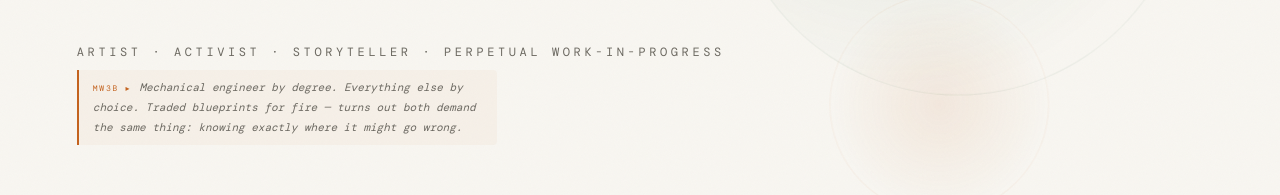
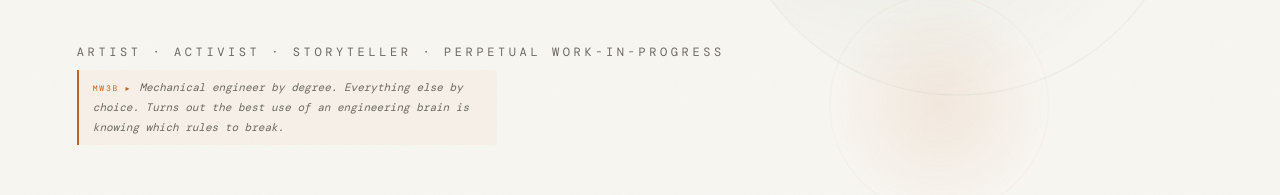
Before and after one commit to omkardhara/Website, a React (Create React App) app: page / in a window 1280 px wide. Shown: the part 462-657 px from the top of the page. Built offline with nearby package versions, Linux system fonts and the light colour scheme; a web font is replaced by a local one.

Commit message:
Update App.js

```diff
--- a/src/App.js
+++ b/src/App.js
@@ -1165,7 +1165,7 @@ function Hero() {
             Artist · Activist · Storyteller · Perpetual Work-in-Progress
           </p>
           <MW3BAside style={{ marginTop: "10px", maxWidth: "420px" }}>
-            Mechanical engineer by degree. Everything else by choice. Traded blueprints for fire — turns out both demand the same thing: knowing exactly where it might go wrong.
+            Mechanical engineer by degree. Everything else by choice. Turns out the best use of an engineering brain is knowing which rules to break.
           </MW3BAside>
         </div>
 
```
